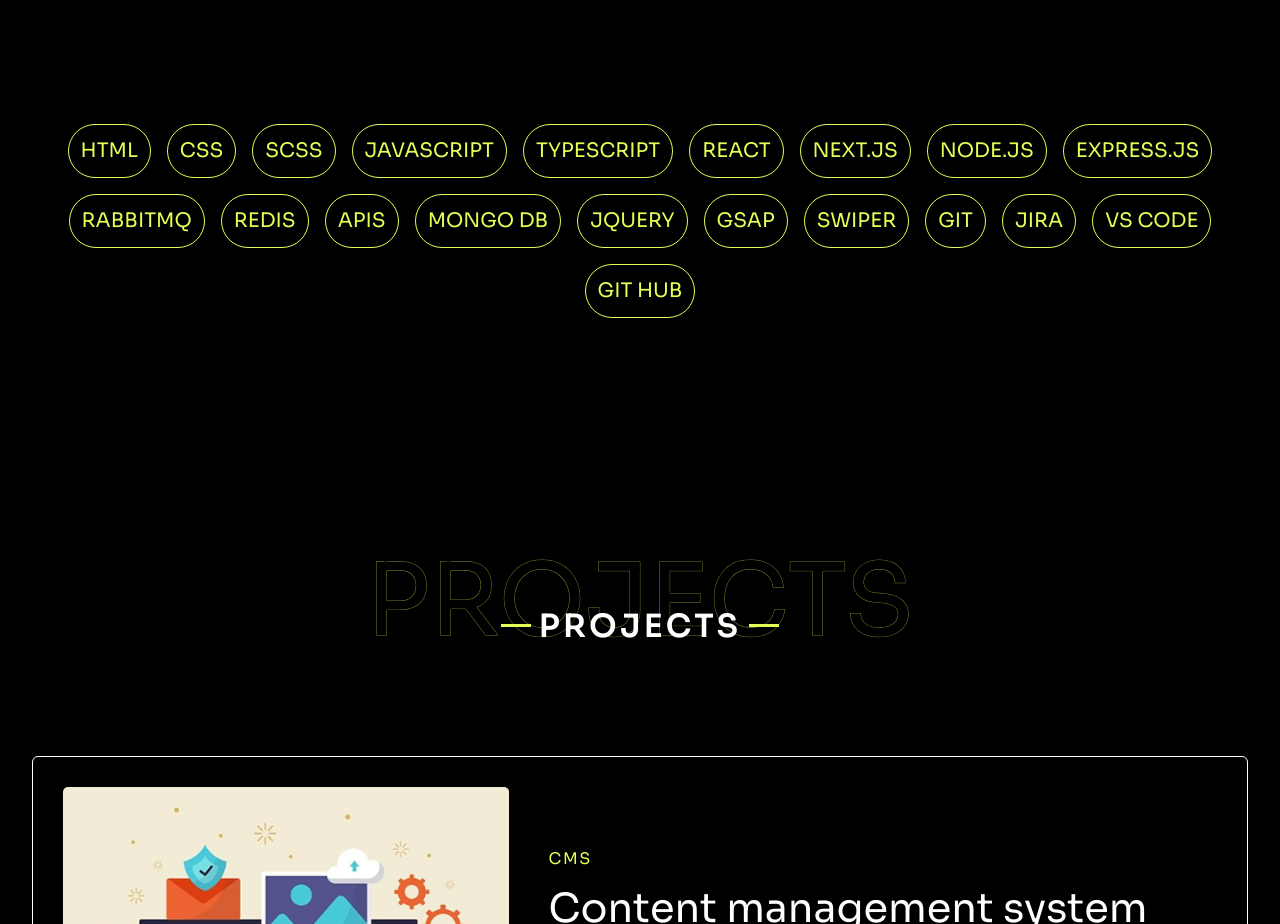
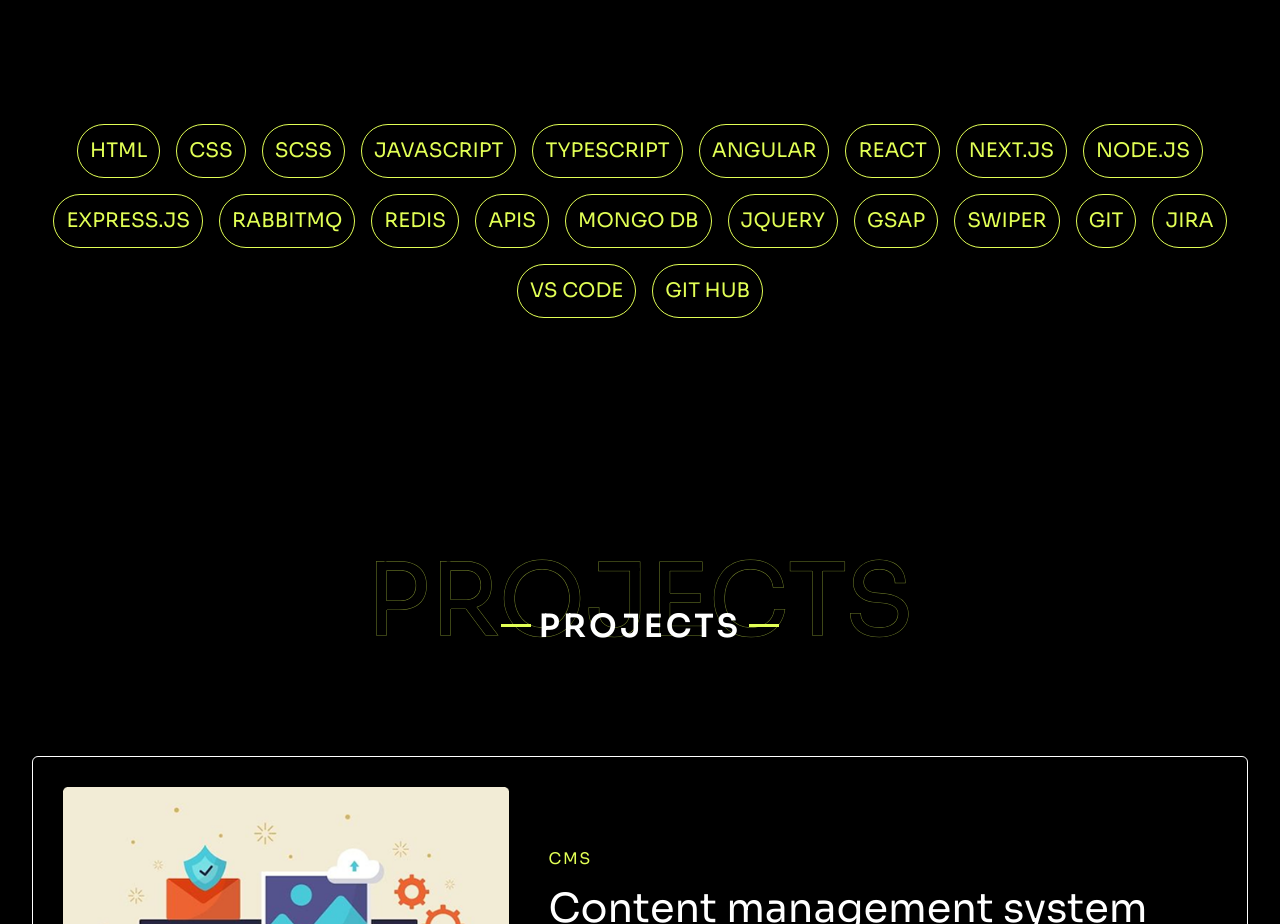
Before and after one commit to shaheedams/my-portfolio, a Next.js app: page / in a window 1280 px wide. Shown: the part 4107-5031 px from the top of the page. Built offline with nearby package versions, Linux system fonts and the light colour scheme.

Commit message:
Update skills array to include Angular

```diff
--- a/src/components/skills/page.tsx
+++ b/src/components/skills/page.tsx
@@ -2,7 +2,7 @@ import Heading from "../utility/heading";
 
 const Skills = () => {
 
-    const skillsArr: string[] = ["HTML", "CSS", "Scss", "Javascript", "Typescript", "React", "Next.js", "Node.js", "Express.js", "RabbitMQ", "Redis", "Apis", "Mongo DB", "JQuery", "GSAP", "SWiper", "GIT", "jira", "VS CODE", "GIT hub"];
+    const skillsArr: string[] = ["HTML", "CSS", "Scss", "Javascript", "Typescript", "Angular", "React", "Next.js", "Node.js", "Express.js", "RabbitMQ", "Redis", "Apis", "Mongo DB", "JQuery", "GSAP", "SWiper", "GIT", "jira", "VS CODE", "GIT hub"];
 
     return (
         <section id="Skills" className="mainSection">
```
